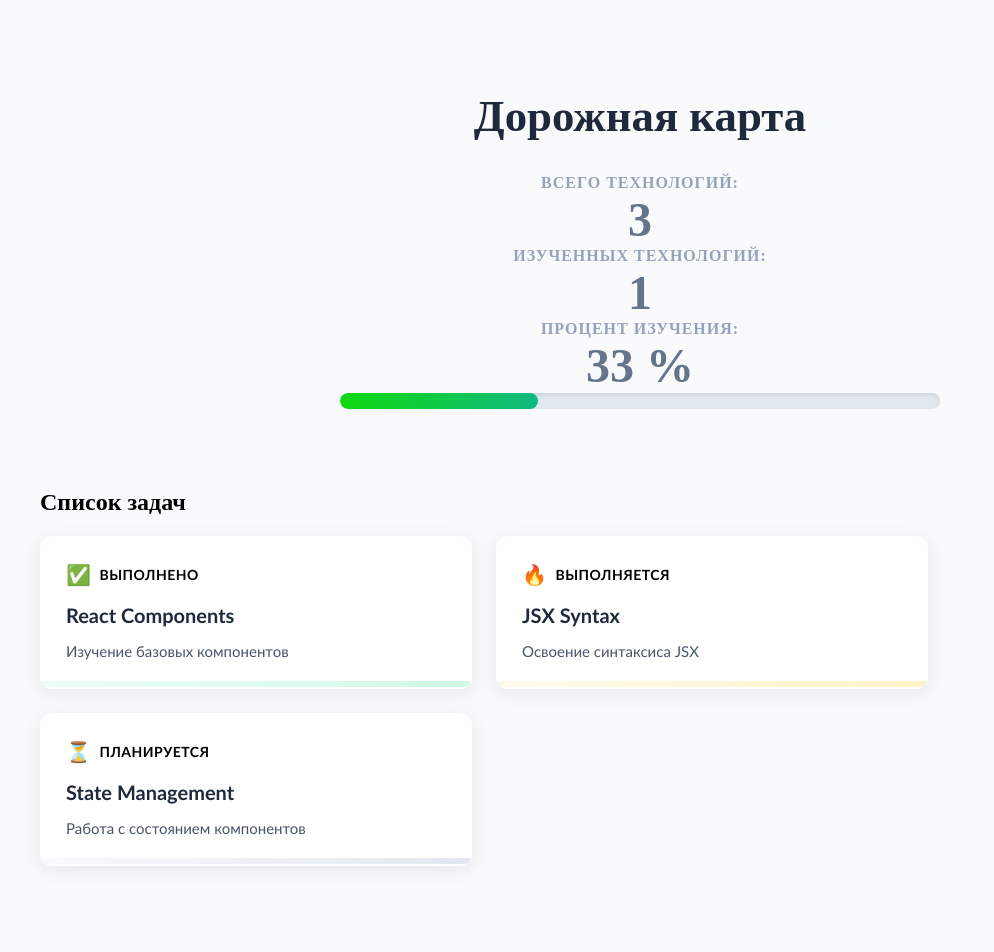
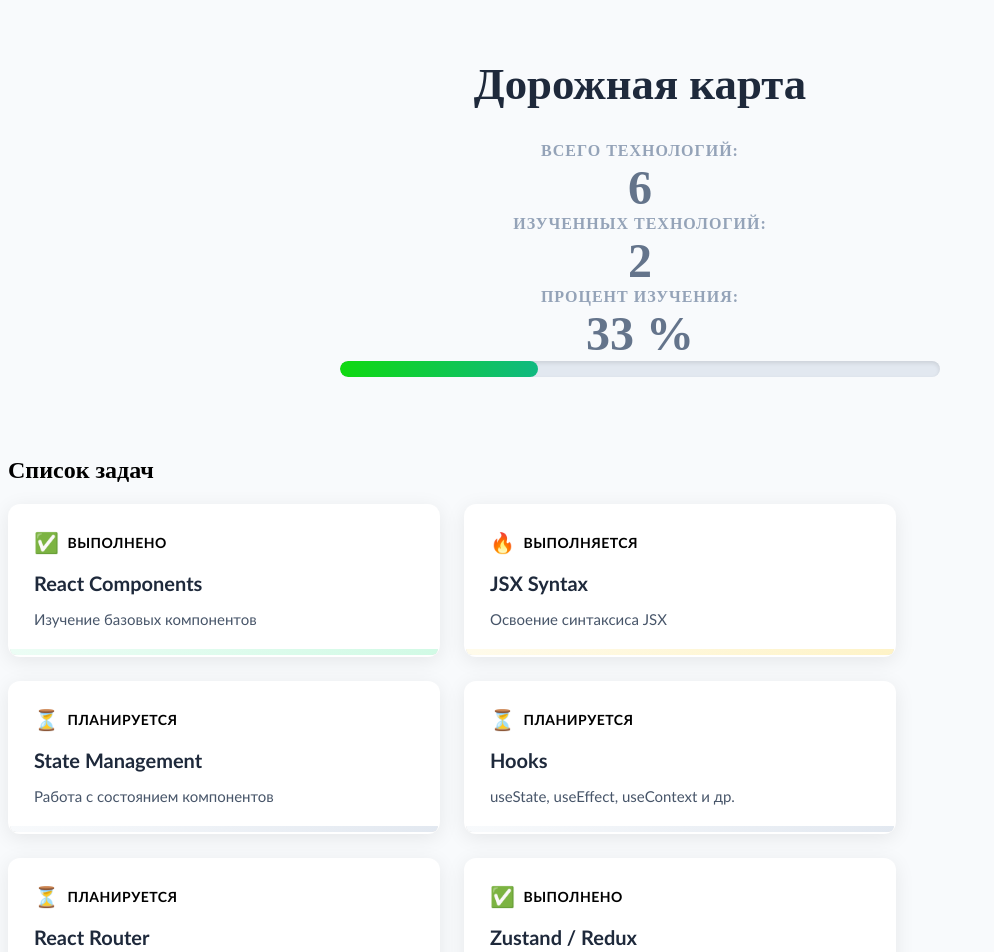
Before and after one commit to FastTra1n/task-tracker, a React (Vite) app: page / in a window 1280 px wide. Shown: the top 952 px of the page, without its empty margins (0-994 px from the left). Before the commit the page ends 906 px from the top, so only its background shows below. Built offline with nearby package versions, Linux system fonts and the light colour scheme.

Commit message:
feat(tech-cards): added the feature of switching the card status.

```diff
--- a/src/App.css
+++ b/src/App.css
@@ -1,7 +1,6 @@
 #root {
-  max-width: 1280px;
+  max-width: 1360px;
   margin: 0 auto;
-  padding: 2rem;
 }
 
 body {
--- a/src/App.jsx
+++ b/src/App.jsx
@@ -1,3 +1,5 @@
+import { useState } from 'react'
+
 import './App.css'
 import './components/TechnologyCard.css'
 import './components/ProgressHeader.css'
@@ -6,11 +8,50 @@ import TechnologyCard from './components/TechnologyCard'
 import ProgressHeader from './components/ProgressHeader';
 
 function App() {
-  const technologies = [
-    { id: 1, title: 'React Components', description: 'Изучение базовых компонентов', status: 'completed' },
-    { id: 2, title: 'JSX Syntax', description: 'Освоение синтаксиса JSX', status: 'in-progress' },
-    { id: 3, title: 'State Management', description: 'Работа с состоянием компонентов', status: 'not-started' }
-  ];
+  const [technologies, setTechnologies] = useState([
+    {
+      id: 1,
+      title: 'React Components',
+      description: 'Изучение базовых компонентов',
+      status: 'completed'
+    },
+    {
+      id: 2,
+      title: 'JSX Syntax',
+      description: 'Освоение синтаксиса JSX',
+      status: 'in-progress'
+    },
+    {
+      id: 3,
+      title: 'State Management',
+      description: 'Работа с состоянием компонентов',
+      status: 'not-started'
+    },
+    {
+      id: 4,
+      title: 'Hooks',
+      description: 'useState, useEffect, useContext и др.',
+      status: 'not-started'
+    },
+    {
+      id: 5,
+      title: 'React Router',
+      description: 'Навигация в SPA',
+      status: 'not-started'
+    },
+    {
+      id: 6,
+      title: 'Zustand / Redux',
+      description: 'Глобальное состояние',
+      status: 'completed'
+    }
+  ]);
+
+  const handleStatusChange = (id, newStatus) => {
+    setTechnologies(prev => prev.map(tech =>
+      tech.id === id ? {...tech, status: newStatus} : tech
+    ));
+  };
 
   return (
     <>
@@ -21,10 +62,12 @@ function App() {
         {technologies.map(tech => (
           <TechnologyCard
               key={tech.id}
+              id={tech.id}
               title={tech.title}
               description={tech.description}
               status={tech.status}
-            />
+              onStatusChange={handleStatusChange}
+          />
         ))}
       </div>
     </>
--- a/src/components/TechnologyCard.css
+++ b/src/components/TechnologyCard.css
@@ -18,6 +18,8 @@
   transition: all 0.3s ease;
   max-width: 380px;
   width: 100%;
+  cursor: pointer;
+  user-select: none;
   font-family: var(--content-font);
 }
 
--- a/src/components/TechnologyCard.jsx
+++ b/src/components/TechnologyCard.jsx
@@ -1,4 +1,6 @@
-function TechnologyCard({ title, description, status }) {
+function TechnologyCard({ id, title, description, status, onStatusChange }) {
+  const nextStatus = status === 'not-started' ? 'in-progress' :
+                     status === 'in-progress' ? 'completed' : 'not-started';
   let statusIcon, statusText;
 
   if (status == 'completed') {
@@ -14,8 +16,15 @@ function TechnologyCard({ title, description, status }) {
     statusText = 'Планируется'
   }
 
+  const changeStatus = () => {
+    onStatusChange(id, nextStatus)
+  }
+
   return (
-    <div className="tech-card">
+    <div
+      className="tech-card"
+      onClick={changeStatus}
+    >
       <div className="tech-card__header">
         <div className="tech-card__status">
           <span className="tech-card__icon">{statusIcon}</span>
```
